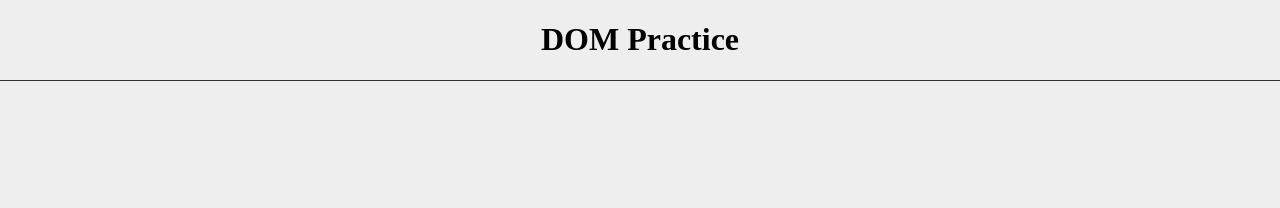
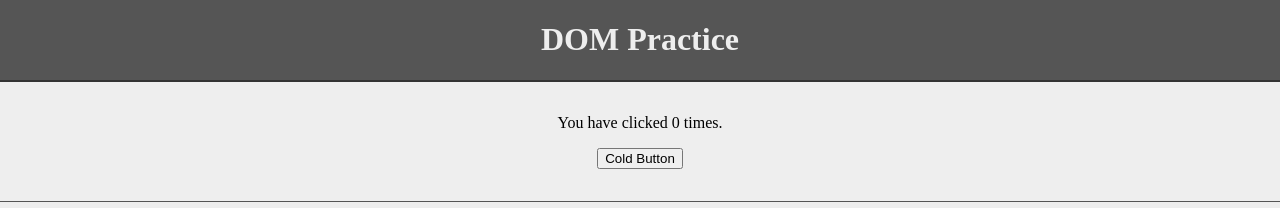
Before and after one commit to ChrisGitmed/playground, a plain HTML site: page dom-practice/index.html in a window 1280 px wide. Drawn offline with Linux system fonts and the light colour scheme.

Commit message:
Added some html and basic styling to the hot-zone

```diff
--- a/dom-practice/index.html
+++ b/dom-practice/index.html
@@ -11,5 +11,9 @@
     <header class="row justify-center">
         <h1>DOM Practice</h1>
     </header>
+    <section class="hot-zone">
+        <p>You have clicked 0 times.</p>
+        <button>Cold Button</button>
+    </section>
 </body>
 </html>
--- a/dom-practice/styles.css
+++ b/dom-practice/styles.css
@@ -4,7 +4,22 @@ body {
 }
 
 header {
-    border-bottom: 1px solid #333;
+    border-bottom: 2px solid #333;
+    color: #eee;
+    background-color: #555;
+}
+
+section {
+    border-bottom: 1px solid #555;
+    padding: 2rem 0rem;
+}
+
+.hot-zone {
+    text-align: center;
+}
+
+.hot-zone > p {
+    margin: 0rem 0rem 1rem 0rem;
 }
 
 .row {
```
